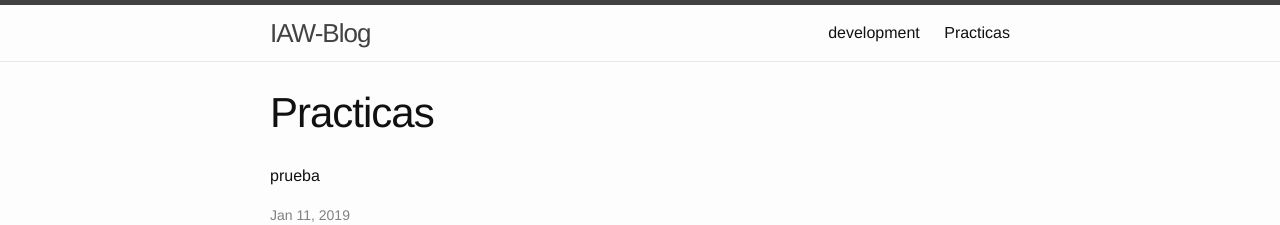
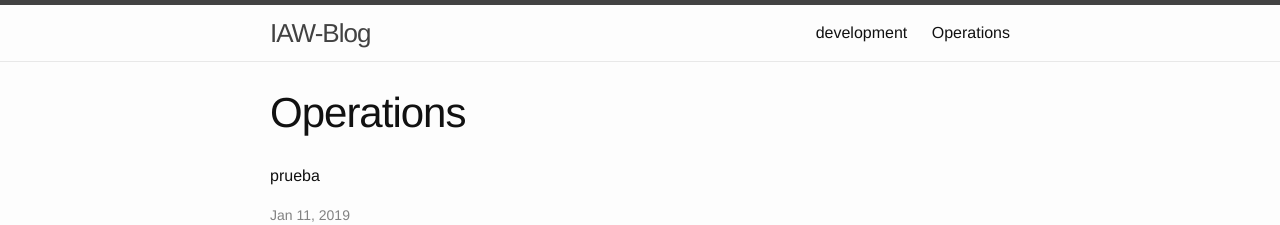
Before and after one commit to Aka17Maanuh/aka17maanuh.github.io, a Jekyll site: the page built from operations.md, in a window 1280 px wide. Shown: the top 225 px of the page. Built offline with Jekyll 4.4.1, drawn with Linux system fonts in a browser that asks for light colours.

Commit message:
renombro secciones

```diff
--- a/operations.md
+++ b/operations.md
@@ -1,7 +1,7 @@
 ---
 layout: page
-title: Practicas
-permalink: /practicas/
+title: Operations
+permalink: /operations/
 ---
 prueba
   <ul class="post-list">
```
